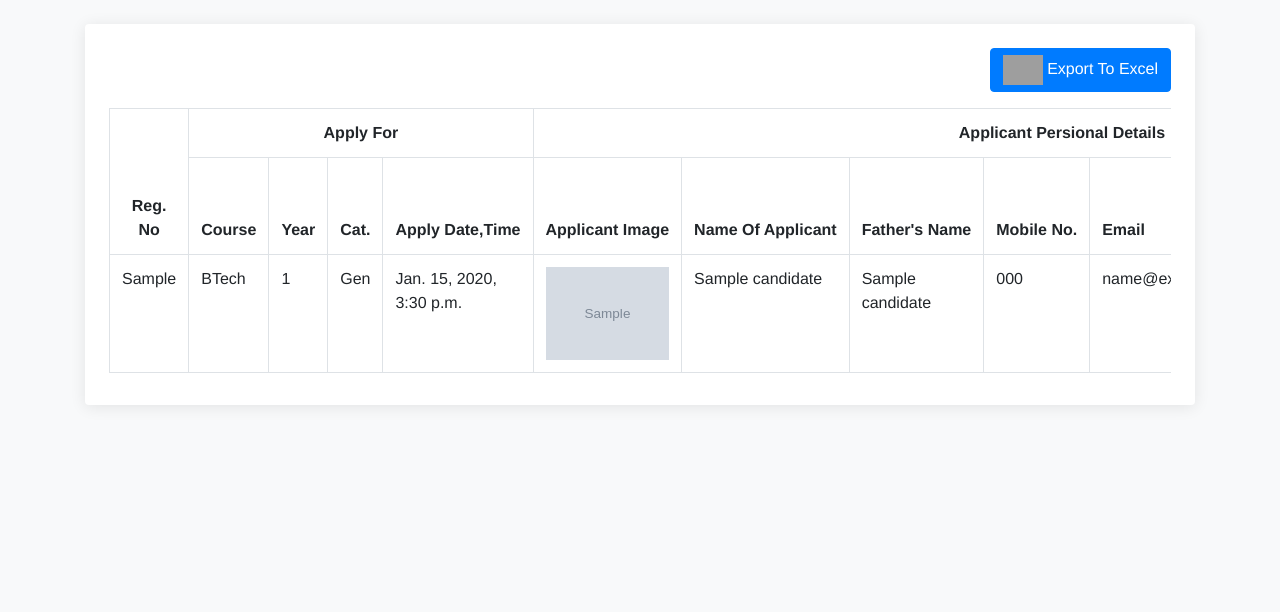
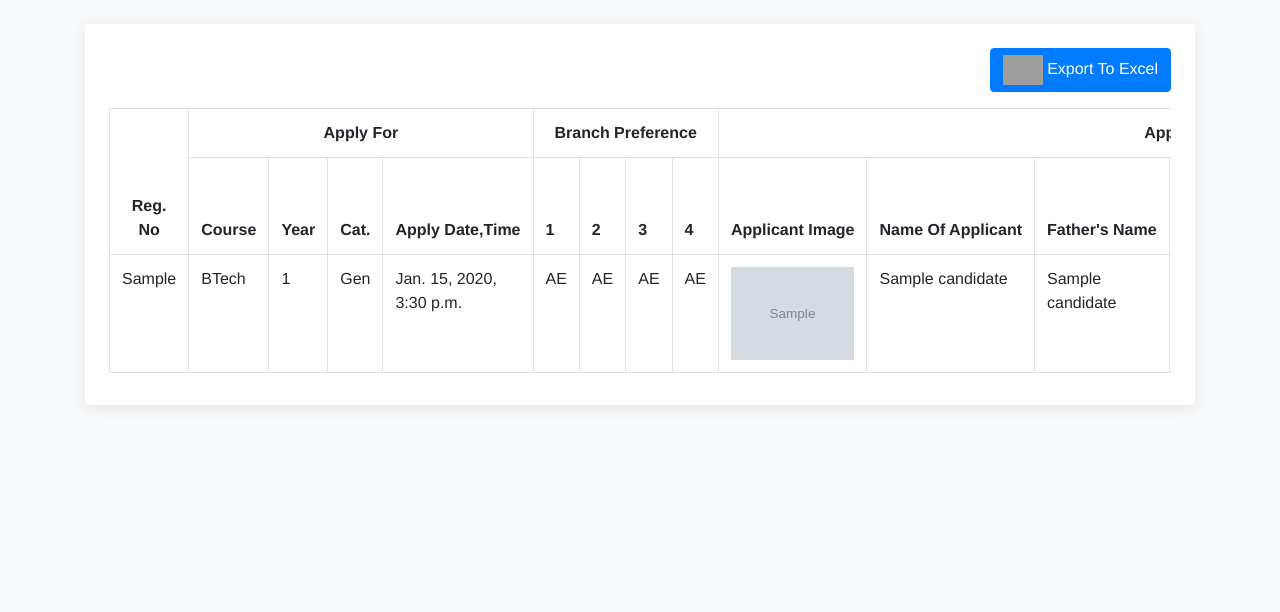
Before and after one commit to rpsingh21/Fgiet-Admission, a Django app: page /account/ in a window 1280 px wide. Shown: the part 65-677 px from the top of the page. Run offline with Django 3.2, Linux system fonts and the light colour scheme; a user stored in the database is signed in; tables that the repository leaves empty hold one stand-in row (values such as "Sample post"); grey boxes marked "Sample" are stand-in pictures; parts of the project's set-up code (start-up, migrations or seed data) failed here and were passed over; some libraries are stand-ins or nearby versions; grey boxes are pictures that could not be loaded.

Commit message:
add preference branch colum in admin table

```diff
--- a/fgietAdmission/settings/prod.py
+++ b/fgietAdmission/settings/prod.py
@@ -55,7 +55,7 @@ TEMPLATES = [
                 'django.contrib.messages.context_processors.messages',
             ],
             'libraries':{
-                'app_filters': 'fgietAdmission.templatetags.my_filters',
+                'my_filters': 'fgietAdmission.templatetags.my_filters',
             }
         },
     },
--- a/templates/account/table.html
+++ b/templates/account/table.html
@@ -15,6 +15,7 @@
                     <tr class="capitalize text-center">
                         <th rowspan="2">Reg. No</th>
                         <th colspan="4">Apply For</th>
+                        <th colspan="4">Branch Preference</th>
                         <th colspan="8">Applicant Persional Details</th>
                         <th colspan="4">high school details</th>
                         <th colspan="7">Intermediate details</th>
@@ -27,6 +28,12 @@
                         <th scope="col">Year</th>
                         <th scope="col">Cat.</th>
                         <th class="min" scope="col">Apply Date,Time</th>
+
+                        <!-- Branch preferrence -->
+                        <th scope="col">1</th>
+                        <th scope="col">2</th>
+                        <th scope="col">3</th>
+                        <th scope="col">4</th>
 
                         <!-- persional detail -->
                         <th class="min" scope="col">Applicant Image</th>
@@ -76,6 +83,12 @@
                         <td scope="col">{{ instance.applyYear }}</td>
                         <td scope="col">{{ instance.category }}</td>
                         <td scope="col">{{ instance.timeStamp }}</td>
+
+                        <!-- Branch preference -->
+                        <td scope="col">{{ instance.cbranch.first }}</td>
+                        <td scope="col">{{ instance.cbranch.second }}</td>
+                        <td scope="col">{{ instance.cbranch.third }}</td>
+                        <td scope="col">{{ instance.cbranch.fourth }}</td>
 
                         <!-- pername details -->
                         <td>
```
